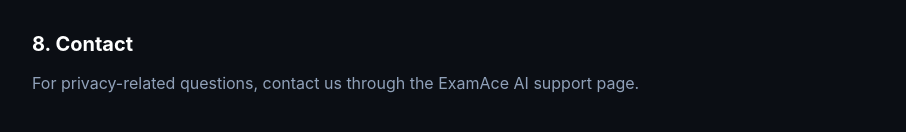
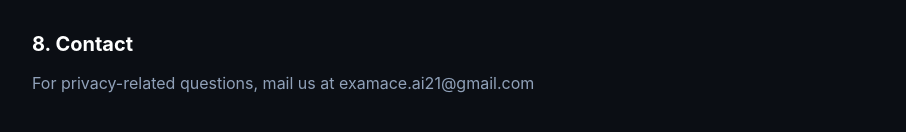
Before and after one commit to pritmore2103-gif/ExamAce-AI, a React (Vite) app in the folder frontend/: page /privacy in a window 1280 px wide. Shown: the part 1164-1296 px from the top of the page, without its empty margins (184-1090 px from the left). Built offline with nearby package versions, Linux system fonts and the light colour scheme.

Commit message:
Revise Privacy Policy content and contact details
Updated the Privacy Policy page with new sections and contact information.

```diff
--- a/frontend/src/pages/Privacy.jsx
+++ b/frontend/src/pages/Privacy.jsx
@@ -115,8 +115,7 @@
             </h2>
 
             <p>
-              For privacy-related questions, contact us through the
-              ExamAce AI support page.
+              For privacy-related questions, mail us at examace.ai21@gmail.com
             </p>
           </section>
 
```
